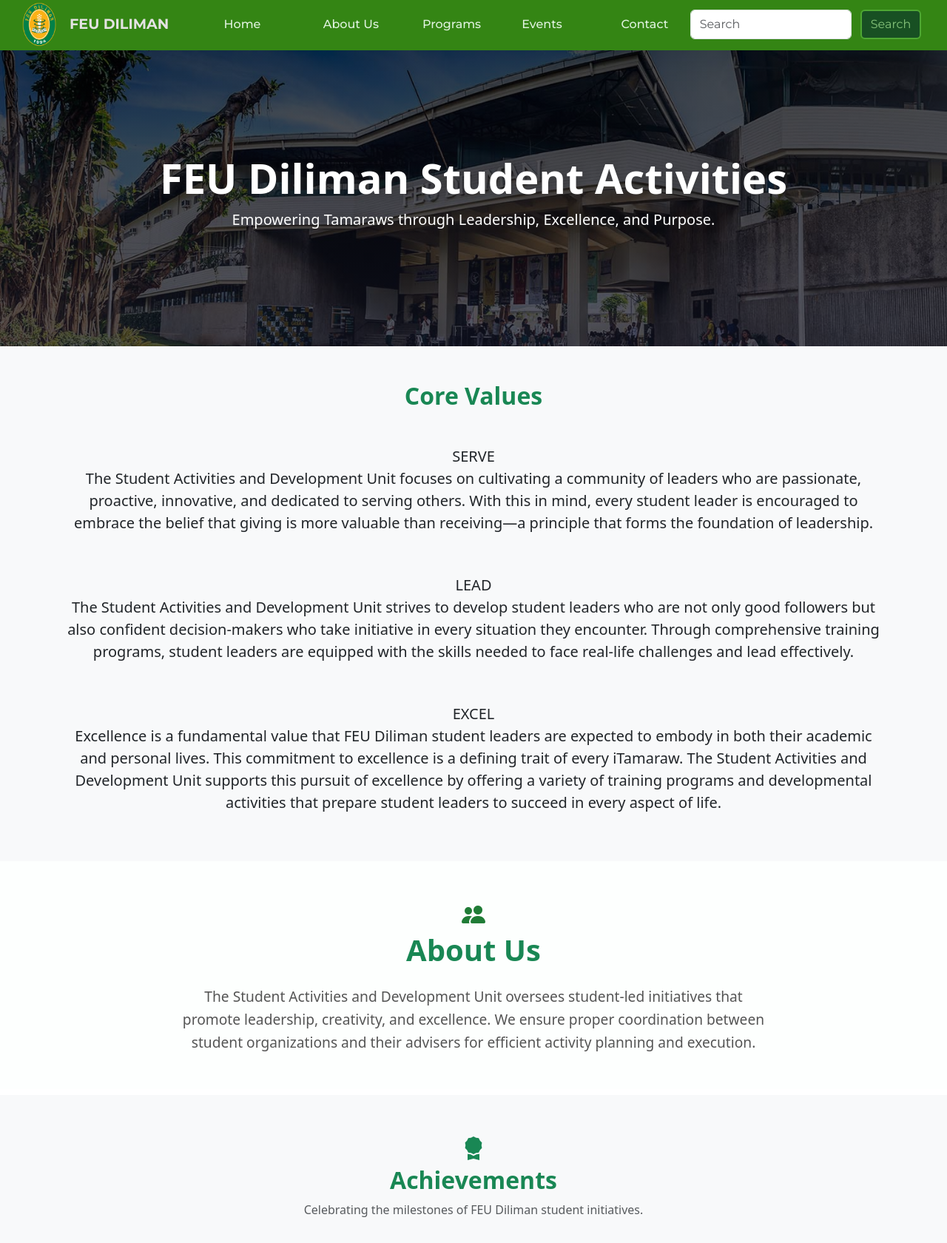
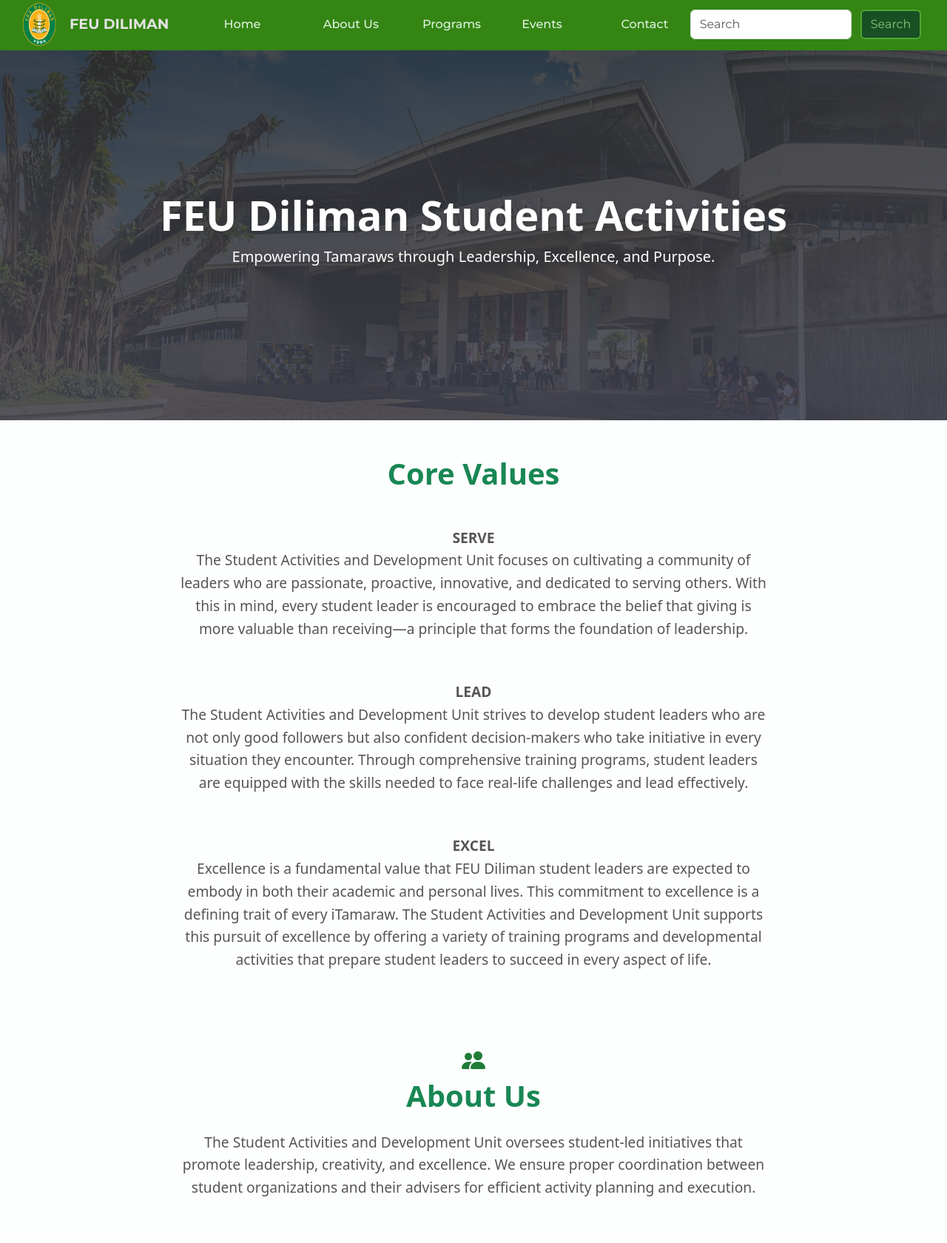
Before and after one commit to czfp/Group2FinalProject, a plain HTML site: page index.html in a window 1280 px wide. Shown: the top 1680 px of the page at 74% size. Drawn offline with nearby package versions, Linux system fonts and the light colour scheme.

Commit message:
Add files via upload

```diff
--- a/styles.css
+++ b/styles.css
@@ -45,7 +45,7 @@ body {
 }
 
 #bar {
-    margin-right: 0.75rem; /* Minove ko yung search button ng onti :D - Sharlene */
+    margin-right: 0.75rem; /* Minove ko yung search button ng onti 😃 - Sharlene */
   }
 
   /*FEU DILIMAN Text - shar */
@@ -99,6 +99,30 @@ body {
     padding: 2rem;
 }
 
+/*HOMIE*/
+#home {
+    padding: 60px 0;
+    background-color: #fdfffe !important;
+    text-align: center;
+}
+
+#home h2 {
+    font-size: 2.5rem;
+    color: #2d2d2d;
+    font-weight: 700;
+    margin-bottom: 15px;
+}
+
+#home p {
+    font-size: 1.2rem;
+    color: #555;
+    line-height: 1.6;
+    max-width: 800px;
+    margin: 0 auto;
+    font-weight: 500;
+}
+
+
 /*Hero Section - shar*/
 section.text-center.p-5 {
     color: white !important;
@@ -108,8 +132,6 @@ section.text-center.p-5 {
     justify-content: center;
     flex-direction: column;
     text-shadow: 2px 2px 8px rgba(48, 48, 48, 0.5);
-    background-image: linear-gradient(rgba(0, 0, 0, 0.7), rgba(16, 19, 35, 0.7)),
-    url('hero.jpg');
     background-position: center;
     background-size: cover;
     position: relative;
@@ -146,6 +168,142 @@ section.text-center.p-5 {
     font-weight: 500;
 }
 
+/* CHANGED TODAY. */
+
+/* Fade-in animation */
+@keyframes fadeInUp {
+    from {
+      opacity: 0;
+      transform: translateY(20px);
+    }
+    to {
+      opacity: 1;
+      transform: translateY(0);
+    }
+  }
+
+  /* Apply animation to hero content */
+  .hero .container {
+    opacity: 0;
+    animation: fadeInUp 1.5s ease forwards;
+    animation-delay: 0.3s;
+  }
+
+  .card {
+    transition: transform 0.3s ease, box-shadow 0.3s ease;
+  }
+
+  .card:hover {
+    transform: translateY(-10px);
+    box-shadow: 0 12px 20px rgba(0, 0, 0, 0.15);
+  }
+
+  .section-icon {
+    font-size: 2rem;
+    margin-bottom: 10px;
+  }
+
+  .card-title {
+    font-size: 1.1rem;
+  }
+
+  .card {
+    border: none;
+    transition: transform 0.3s ease, box-shadow 0.3s ease;
+  }
+
+  #achievements {
+    background-color: #fdfffe !important;
+  }
+
+  #achievements h2 {
+    font-size: 2.5rem;
+    color: #2d2d2d;
+    font-weight: 700;
+    margin-bottom: 15px;
+}
+
+#achievements p {
+    font-size: 1.2rem;
+    color: #555;
+    line-height: 1.6;
+    max-width: 800px;
+    margin: 0 auto;
+    font-weight: 500;
+
+}
+
+body, html {
+    margin: 0;
+    padding: 0;
+  }
+
+  footer {
+    background-color: #175926;
+    width: 100%;
+  }
+
+  .hero-slider {
+    position: relative;
+    height: 500px; /* Adjust this height as needed */
+    overflow: hidden;
+  }
+
+  .hero-slider .slide {
+    position: absolute;
+    top: 0;
+    left: 0;
+    width: 100%;
+    height: 100%;
+    background-size: cover;
+    background-position: center;
+    opacity: 0;
+    animation: fadeSlide 15s infinite;
+    transition: opacity 1s ease-in-out;
+  }
+
+  .hero-slider .slide:nth-child(1) {
+    background-image: url('hero.jpg'); /* replace with your path */
+    animation-delay: 0s;
+  }
+  .hero-slider .slide:nth-child(2) {
+    background-image: url('hero2.jpg');
+    animation-delay: 5s;
+  }
+  .hero-slider .slide:nth-child(3) {
+    background-image: url('hero3.jpg');
+    animation-delay: 10s;
+  }
+
+  @keyframes fadeSlide {
+    0%, 100% {
+      opacity: 0;
+    }
+    10%, 30% {
+      opacity: 1;
+    }
+    40%, 100% {
+      opacity: 0;
+    }
+  }
+
+  .hero-slider .overlay {
+    position: absolute;
+    top: 0;
+    left: 0;
+    width: 100%;
+    height: 100%;
+    background: linear-gradient(rgba(0, 0, 0, 0.7), rgba(16, 19, 35, 0.7));
+    z-index: 1;
+  }
+
+  .hero-slider .container {
+    z-index: 2;
+    position: relative;
+  }
+
+
+
 @media(max-width: 1500px) {
     .navbar-nav {
         margin-left: 1%;
```
Also changed, not shown: hero2.jpg (added), hero3.jpg (added).
